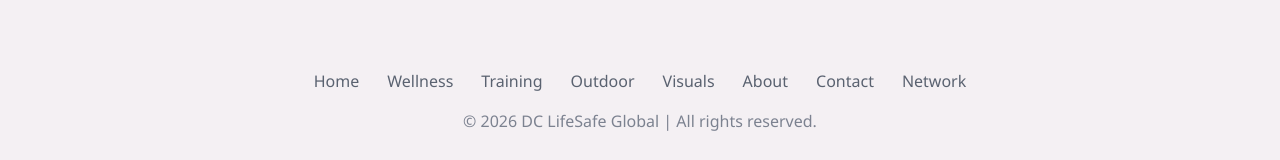
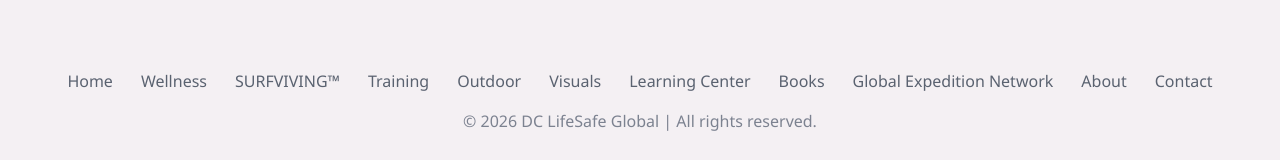
Before and after one commit to DCLifeSafeGlobal/DClifesafeglobal-website, a React (Vite) app: page / in a window 1280 px wide. Shown: the part 3151-3311 px from the top of the page. Built offline with nearby package versions, Linux system fonts and the light colour scheme.

Commit message:
Update Footer.jsx

```diff
--- a/src/components/Footer.jsx
+++ b/src/components/Footer.jsx
@@ -1,61 +1,70 @@
+
 import React from 'react';
 import { NavLink } from 'react-router-dom';
 
-import { useLanguage } from '../components/LanguageContext.jsx';
+import { useLanguage } from './LanguageContext.jsx';
 import { translations } from '../translations/translations.js';
 
 export default function Footer() {
-
   const { language } = useLanguage();
 
   const t =
     translations[language]?.nav ||
     translations.en.nav;
 
+  const isSpanish = language === 'es';
+
   const links = [
-    { to: '/', label: t.home },
+    { to: '/', label: t.home, end: true },
     { to: '/wellness', label: t.wellness },
+    { to: '/surfviving', label: 'SURFVIVING™' },
     { to: '/training', label: t.training },
     { to: '/outdoor', label: t.outdoor },
     { to: '/visuals', label: t.visuals },
+    { to: '/learning-center', label: t.learningCenter },
+    { to: '/books', label: isSpanish ? 'Libros' : 'Books' },
+    {
+      to: '/network',
+      label: isSpanish
+        ? 'Red Global de Expediciones'
+        : 'Global Expedition Network'
+    },
     { to: '/about', label: t.about },
     { to: '/contact', label: t.contact },
-{ to: '/network', label: t.network },
   ];
 
   return (
     <footer className='footer'>
-
       <div className='container footer-inner'>
 
-        <nav className='footer-nav'>
-
-          {links.map((l) => (
-
+        <nav
+          className='footer-nav'
+          aria-label={
+            isSpanish
+              ? 'Navegación del pie de página'
+              : 'Footer navigation'
+          }
+        >
+          {links.map((link) => (
             <NavLink
-              key={l.to}
-              to={l.to}
+              key={link.to}
+              to={link.to}
+              end={link.end}
               className='footer-link'
             >
-              {l.label}
+              {link.label}
             </NavLink>
-
           ))}
-
         </nav>
 
         <p className='footer-copy'>
-
-          © 2026 DC LifeSafe Global |
-
-          {language === 'es'
+          © {new Date().getFullYear()} DC LifeSafe Global |
+          {isSpanish
             ? ' Todos los derechos reservados.'
             : ' All rights reserved.'}
-
         </p>
 
       </div>
-
     </footer>
   );
 }
```
